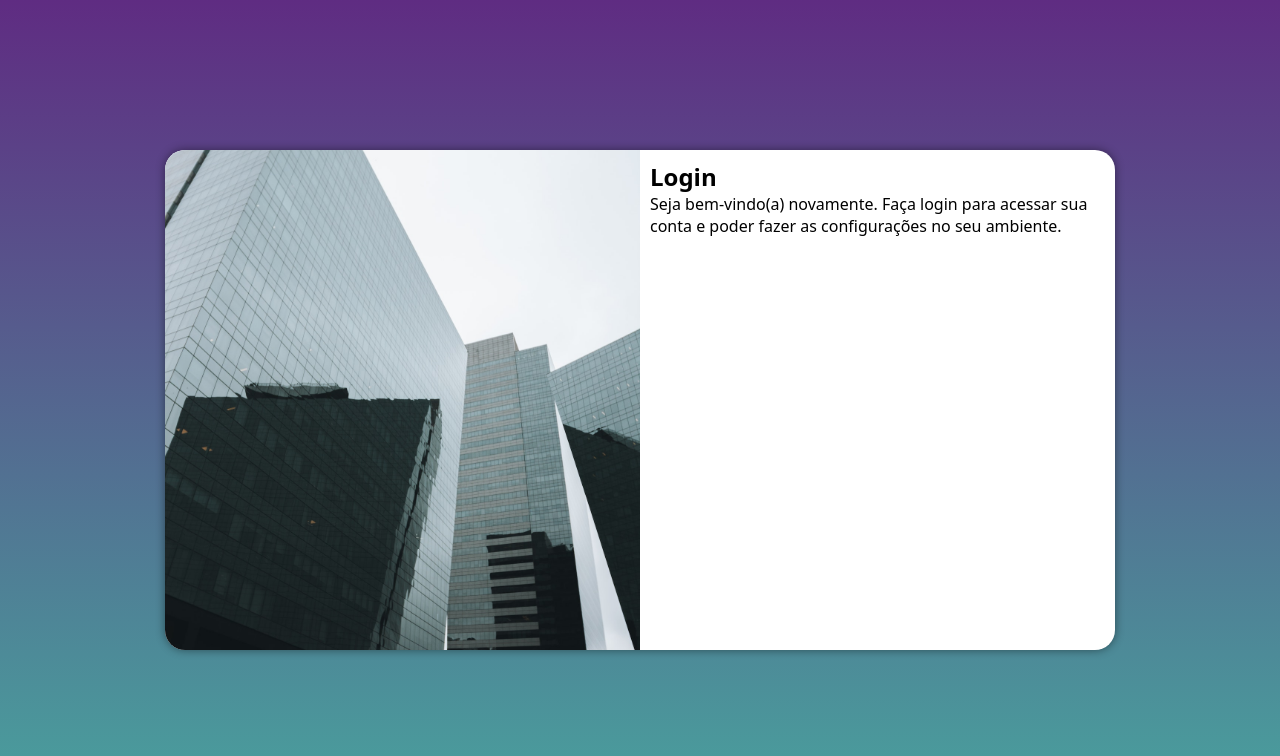
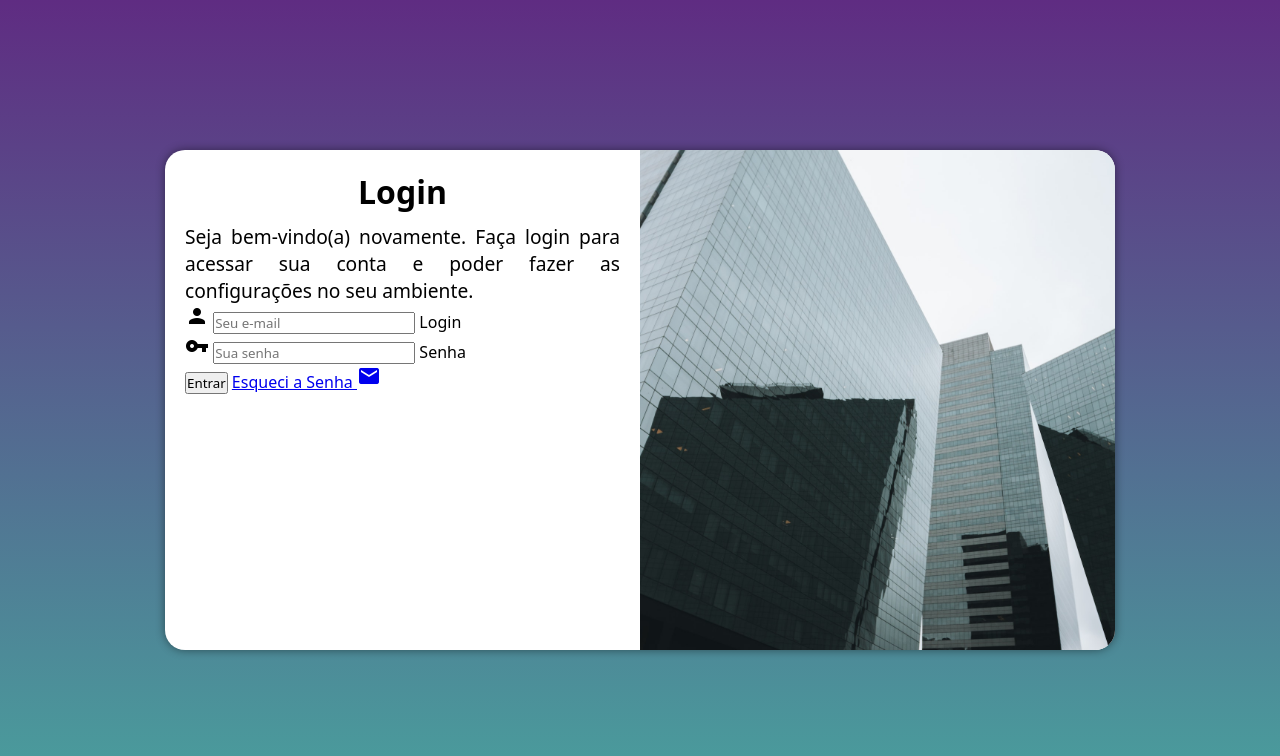
Before and after one commit to ragoans/projeto-login, a plain HTML site: page index.html in a window 1280 px wide. Drawn offline with Linux system fonts and the light colour scheme.

Commit message:
formulario adicionado

```diff
--- a/estilos/media-query.css
+++ b/estilos/media-query.css
@@ -42,16 +42,24 @@
     }
 
     section#login > div#imagem {
-        float: left;
+        float: right;
         width: 50%;
         height: 100%;
     }
 
     section#login > div#formulario {
-        float: right;
+        float: left;
         width: 50%;
         height: 100%;
 
     }
 
+    div#formulario h1 {
+        font-size: 2em;
+    }
+
+    div#formulario p {
+        font-size: 1.2em;
+    }
+
 }
--- a/estilos/style.css
+++ b/estilos/style.css
@@ -52,5 +52,15 @@ section#login > div#imagem {
 
 div#formulario {
     display: block;
-    padding: 10px;
+    padding: 20px;
 }
+
+div#formulario h1 {
+    text-align: center;
+    margin-bottom: 10px;
+}
+
+div#formulario p {
+    font-size: 0.8em;
+    text-align: justify;
+}
--- a/index.html
+++ b/index.html
@@ -7,6 +7,7 @@
     <title>Login</title>
     <link rel="stylesheet" href="estilos/style.css">
     <link rel="stylesheet" href="estilos/media-query.css">
+    <link href="https://fonts.googleapis.com/icon?family=Material+Icons" rel="stylesheet">
 </head>
 <body>
     <main>
@@ -17,7 +18,18 @@
                 <h1>Login</h1>
                 <p>Seja bem-vindo(a) novamente. Faça login para acessar sua conta e poder fazer as configurações no seu ambiente.</p>
                 <form action="login.php" method="post">
-
+                    <div class="campo">
+                        <i class="material-icons">person</i>
+                        <input type="email" name="login" id="ilogin" placeholder="Seu e-mail" autocomplete="email" required maxlength="30">
+                        <label for="ilogin">Login</label>
+                    </div>
+                    <div class="campo">
+                        <i class="material-icons">vpn_key</i>
+                        <input type="password" name="senha" id="isenha" placeholder="Sua senha" autocomplete="current-password" required minlength="8" maxlength="20">
+                        <label for="isenha">Senha</label>
+                    </div>
+                    <input type="submit" value="Entrar">
+                    <a href="esqueci.html">Esqueci a Senha <i class="material-icons">mail</i></a>
                 </form>
             </div>
         </section>
```
